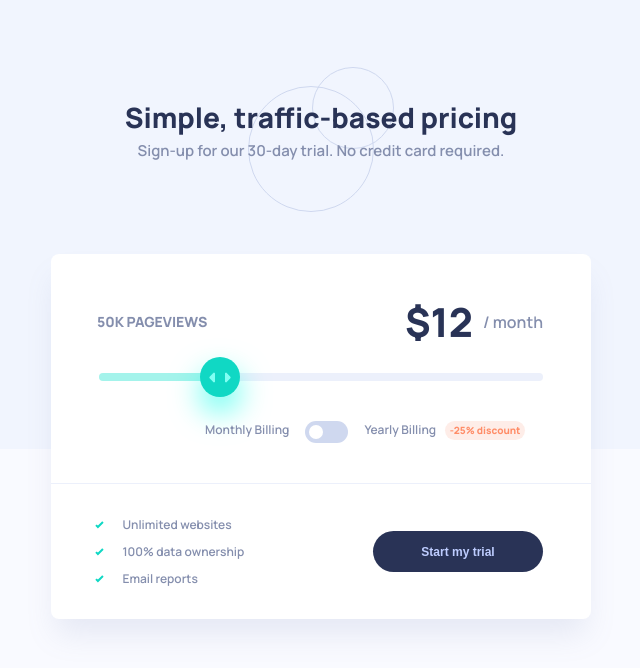
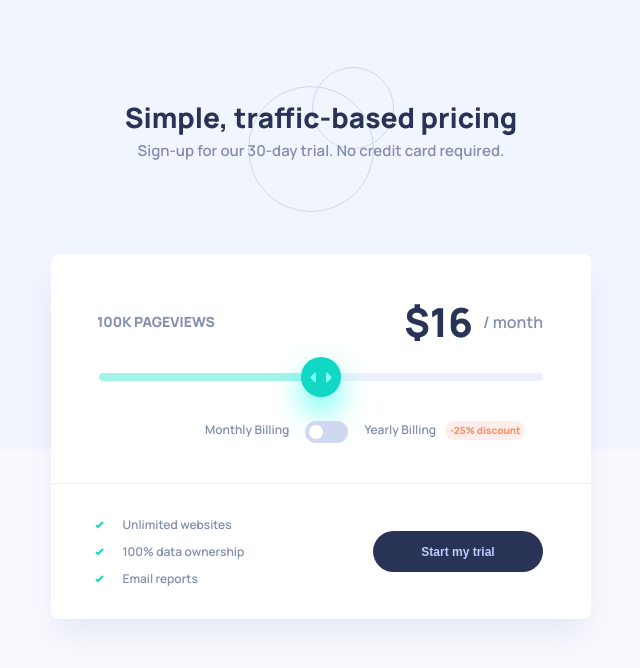
Before and after one commit to peraltafederico/interactive-pricing, a React (Create React App) app: page / in a window 1280 px wide. Shown: the top 668 px of the page, without its empty margins (319-959 px from the left). Built offline with nearby package versions, Linux system fonts and the light colour scheme.

Commit message:
change default range

```diff
--- a/src/components/PricingCard/PricingCard.tsx
+++ b/src/components/PricingCard/PricingCard.tsx
@@ -17,7 +17,7 @@ interface Props {
 const DISCOUNT_PERCENTAGE = 0.25
 
 const PricingCard: React.FC<Props> = ({ className, benefits }: Props) => {
-  const [range, setRange] = useState(25)
+  const [range, setRange] = useState(50)
   const [discount, setDiscount] = useState(false)
 
   const handleSwitchChange = () => setDiscount(!discount)
```
Also changed, not shown: 1 other file (tests, documents, lock files or other folders).
